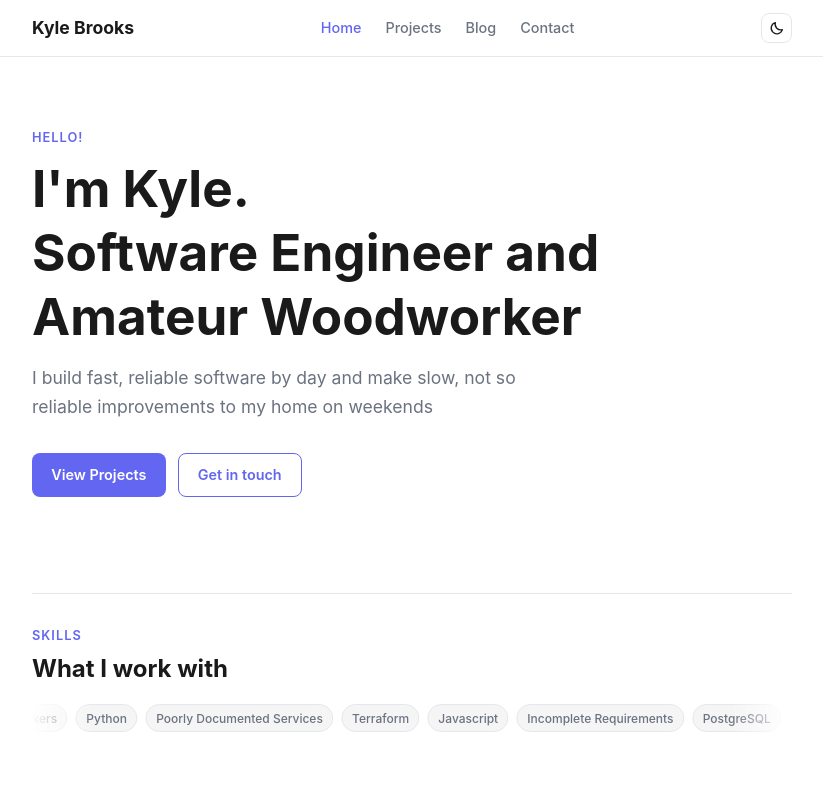
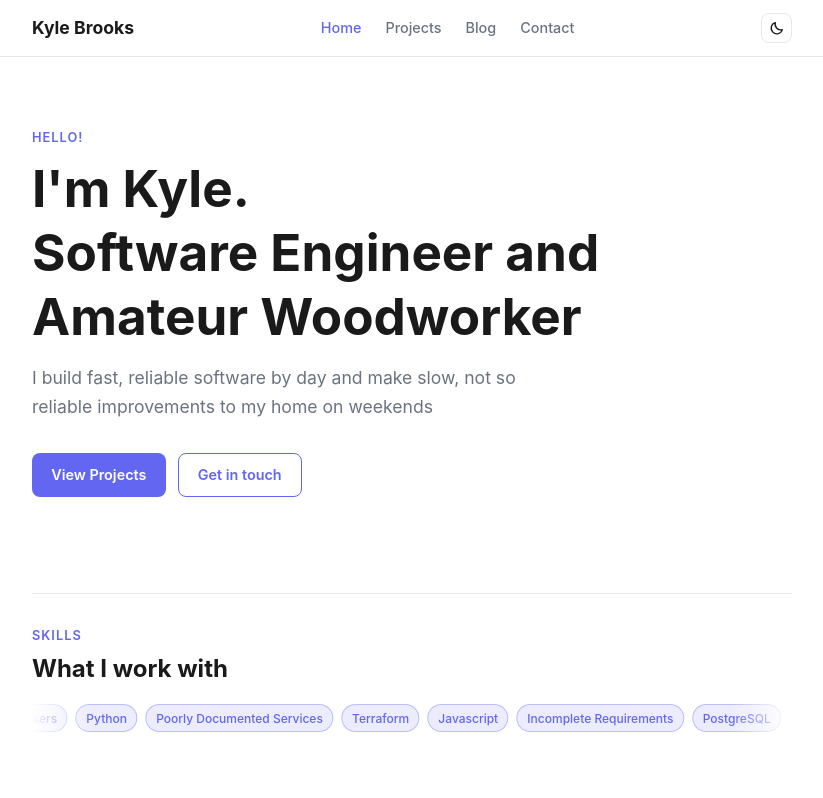
Before and after one commit to KyleBrooks242/claude-svelte-website, a SvelteKit app: page / in a window 1280 px wide. Shown: the top 798 px of the page, without its empty margins (228-1051 px from the left). Built offline with nearby package versions, Linux system fonts and the light colour scheme.

Commit message:
Change badges for skills

```diff
--- a/src/routes/+page.svelte
+++ b/src/routes/+page.svelte
@@ -78,6 +78,12 @@
 		animation: scroll-across 24s linear infinite;
 	}
 
+	.skill-track .badge {
+		color: var(--accent);
+		background: color-mix(in srgb, var(--accent) 12%, transparent);
+		border-color: color-mix(in srgb, var(--accent) 35%, transparent);
+	}
+
 	@keyframes scroll-across {
 		from {
 			transform: translateX(0);
```
